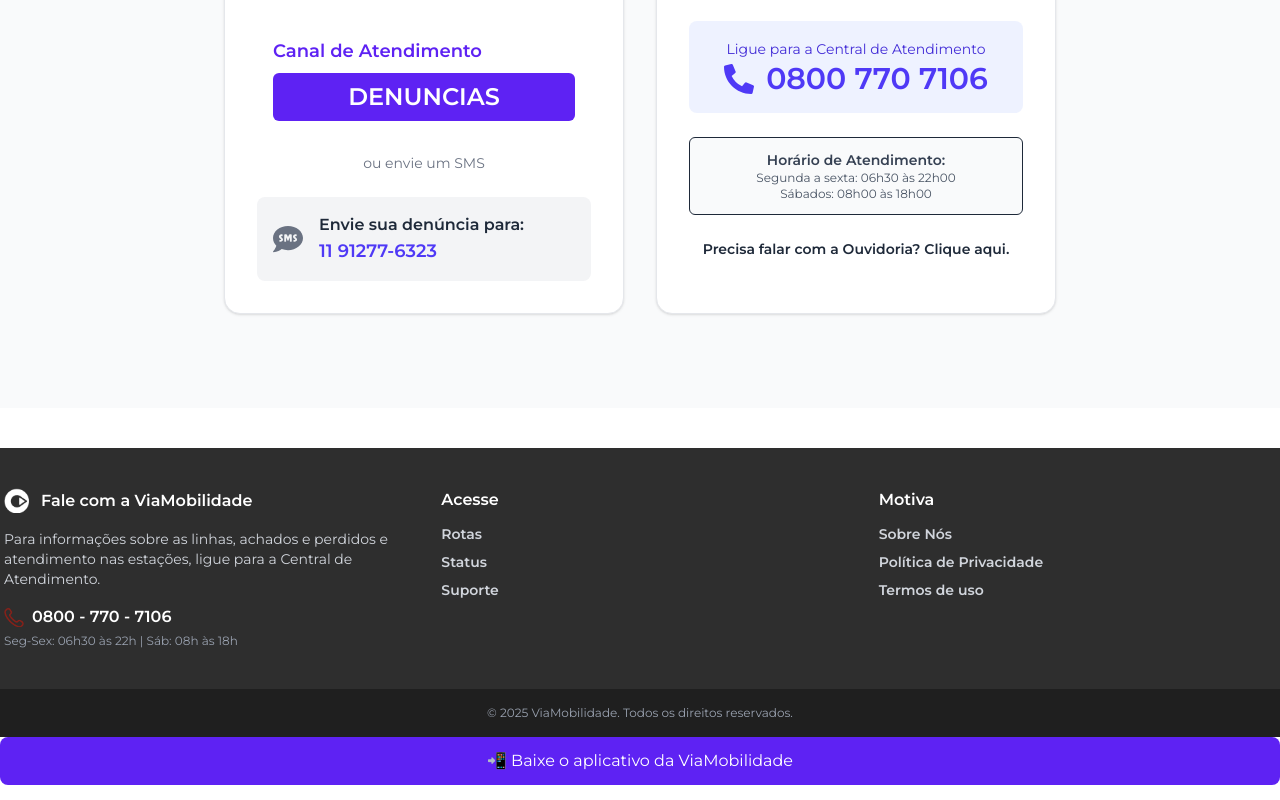
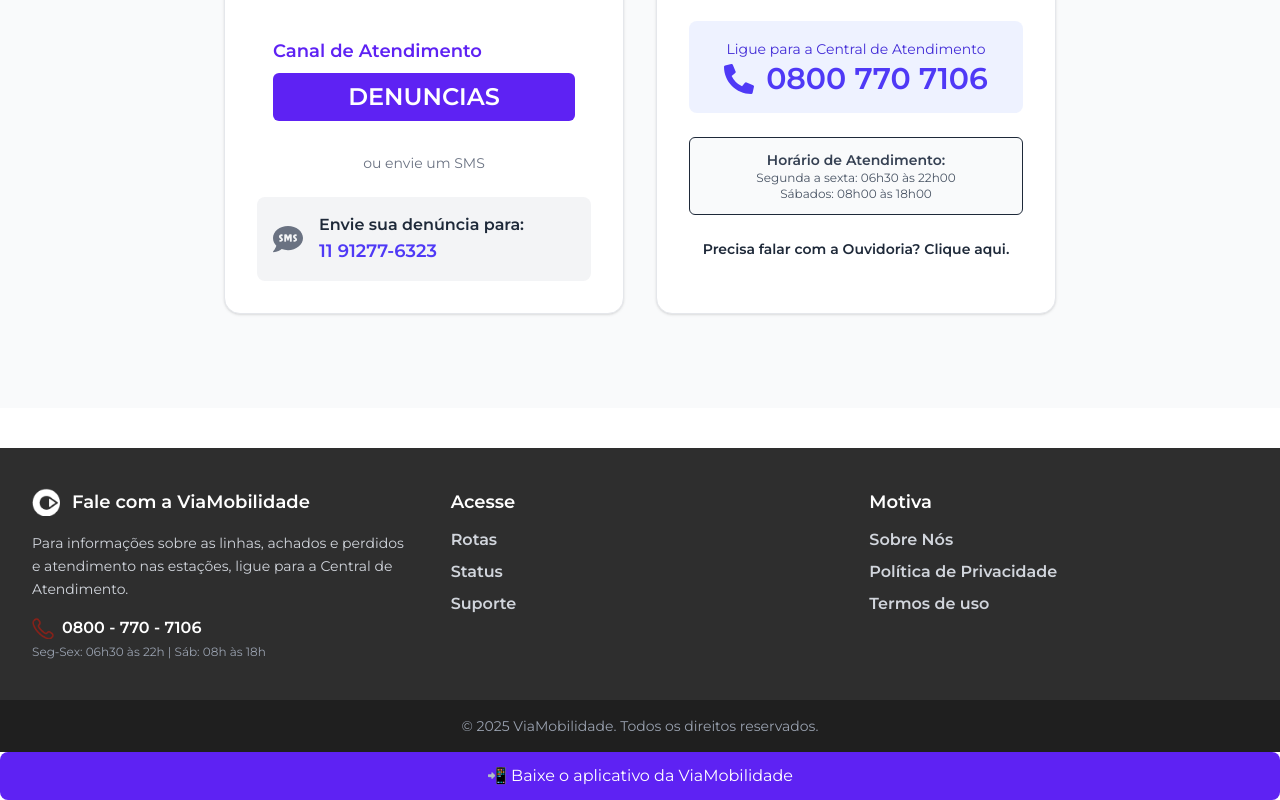
Before and after one commit to PedroFIAP-tech/MOTIVA_TEST_DELET, a Next.js app in the folder motiva_test/: page /suporte in a window 1280 px wide. Shown: the part 456-1256 px from the top of the page. Built offline with nearby package versions, Linux system fonts and the light colour scheme.

Commit message:
atualizações do footer

```diff
--- a/motiva_test/src/app/componentes/footer.tsx
+++ b/motiva_test/src/app/componentes/footer.tsx
@@ -5,14 +5,15 @@
 export default function Footer() {
   return (
     <footer className="bg-[#2E2E2E] text-white font-montserrat mt-10">
-      <div className="max-w-7xl mx-auto px-1 py-10 grid grid-cols-1 sm:grid-cols-3 gap-10">
+      <div className="max-w-7xl mx-auto px-4 sm:px-6 md:px-8 py-10 grid grid-cols-1 sm:grid-cols-3 gap-8 sm:gap-10">
+
 
         <div>
           <div className="flex items-center">
-            <Image src="/images/simboloccr.png" alt="CCR" width={25} height={25} />
-            <h3 className="ml-3 font-semibold">Fale com a ViaMobilidade</h3>
+            <Image src="/images/simboloccr.png" alt="CCR" width={28} height={28} />
+            <h3 className="ml-3 font-semibold text-base sm:text-lg">Fale com a ViaMobilidade</h3>
           </div>
-          <p className="text-sm mt-4 text-gray-300">
+          <p className="text-sm mt-4 text-gray-300 leading-relaxed">
             Para informações sobre as linhas, achados e perdidos e atendimento
             nas estações, ligue para a Central de Atendimento.
           </p>
@@ -20,11 +21,11 @@
             <Image
               src="/images/telefoneVermelho.png"
               alt="Telefone"
-              width={20}
-              height={20}
+              width={22}
+              height={22}
               className="mr-2"
             />
-            <a href="sms:0800-770-7106" className="hover:underline">
+            <a href="sms:0800-770-7106" className="hover:underline text-sm sm:text-base">
               0800 - 770 - 7106
             </a>
           </div>
@@ -33,50 +34,65 @@
           </p>
         </div>
 
+
         <div>
-          <h4 className="font-semibold mb-3">Acesse</h4>
-          <ul className="space-y-2 text-sm text-gray-300">
-            <li><Link href="/" className="hover:text-white relative font-semibold
+          <h4 className="font-semibold mb-3 text-base sm:text-lg">Acesse</h4>
+          <ul className="space-y-2 text-sm sm:text-base text-gray-300">
+            <li>
+              <Link href="/" className="hover:text-white relative font-semibold
                after:content-[''] after:absolute after:left-0 after:-bottom-1
                after:w-0 after:h-[2px] after:bg-white
                after:transition-all after:duration-300
-             hover:after:w-full">Rotas</Link></li>
-            <li><Link href="/status" className="hover:text-white relative font-semibold
+               hover:after:w-full">Rotas</Link>
+            </li>
+            <li>
+              <Link href="/status" className="hover:text-white relative font-semibold
                after:content-[''] after:absolute after:left-0 after:-bottom-1
                after:w-0 after:h-[2px] after:bg-white
                after:transition-all after:duration-300
-             hover:after:w-full">Status</Link></li>
-            <li><Link href="/suporte" className="hover:text-white relative font-semibold
+               hover:after:w-full">Status</Link>
+            </li>
+            <li>
+              <Link href="/suporte" className="hover:text-white relative font-semibold
                after:content-[''] after:absolute after:left-0 after:-bottom-1
                after:w-0 after:h-[2px] after:bg-white
                after:transition-all after:duration-300
-             hover:after:w-full">Suporte</Link></li>
+               hover:after:w-full">Suporte</Link>
+            </li>
           </ul>
         </div>
 
+
         <div>
-          <h4 className="font-semibold mb-3">Motiva</h4>
-          <ul className="space-y-2 text-sm text-gray-300">
-            <li><a href="https://www.viamobilidade.com.br/nos/empresas" className="hover:text-white relative font-semibold
+          <h4 className="font-semibold mb-3 text-base sm:text-lg">Motiva</h4>
+          <ul className="space-y-2 text-sm sm:text-base text-gray-300">
+            <li>
+              <a href="https://www.viamobilidade.com.br/nos/empresas" className="hover:text-white relative font-semibold
                after:content-[''] after:absolute after:left-0 after:-bottom-1
                after:w-0 after:h-[2px] after:bg-white
                after:transition-all after:duration-300
-             hover:after:w-full">Sobre Nós</a></li>
-            <li><a href="https://viamobilidade.com.br/politica-de-privacidade" className="hover:text-white relative font-semibold
+               hover:after:w-full">Sobre Nós</a>
+            </li>
+            <li>
+              <a href="https://viamobilidade.com.br/politica-de-privacidade" className="hover:text-white relative font-semibold
                after:content-[''] after:absolute after:left-0 after:-bottom-1
                after:w-0 after:h-[2px] after:bg-white
                after:transition-all after:duration-300
-             hover:after:w-full">Política de Privacidade</a></li>
-            <li><a href="https://www.viamobilidade.com.br/termos-de-uso" className="hover:text-white relative font-semibold
+               hover:after:w-full">Política de Privacidade</a>
+            </li>
+            <li>
+              <a href="https://www.viamobilidade.com.br/termos-de-uso" className="hover:text-white relative font-semibold
                after:content-[''] after:absolute after:left-0 after:-bottom-1
                after:w-0 after:h-[2px] after:bg-white
                after:transition-all after:duration-300
-             hover:after:w-full">Termos de uso</a></li>
+               hover:after:w-full">Termos de uso</a>
+            </li>
           </ul>
         </div>
       </div>
 
-      <div className="bg-[#1F1F1F] text-center py-4 text-xs text-gray-400">
+
+      <div className="bg-[#1F1F1F] text-center py-4 text-xs sm:text-sm text-gray-400">
         © {new Date().getFullYear()} ViaMobilidade. Todos os direitos reservados.
       </div>
     </footer>
```
Lines whose indentation alone changed are shown as unchanged.
